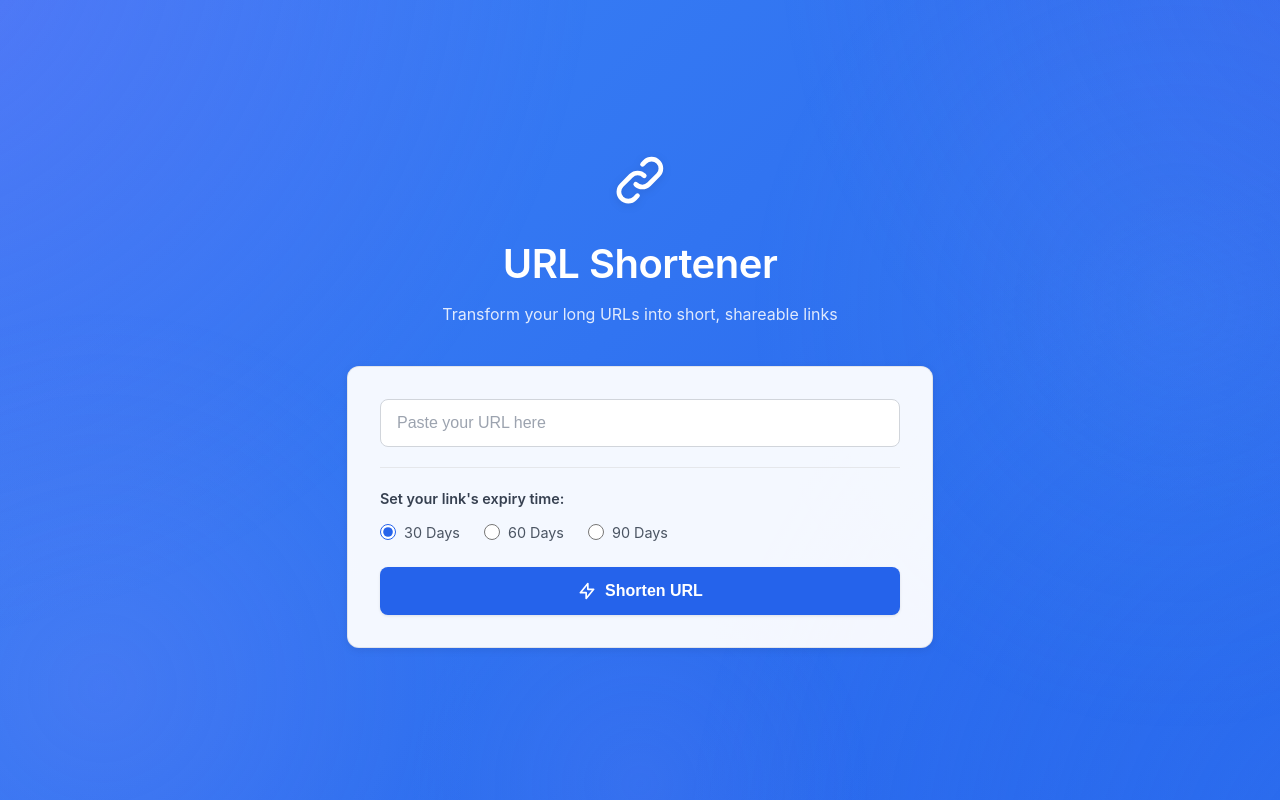
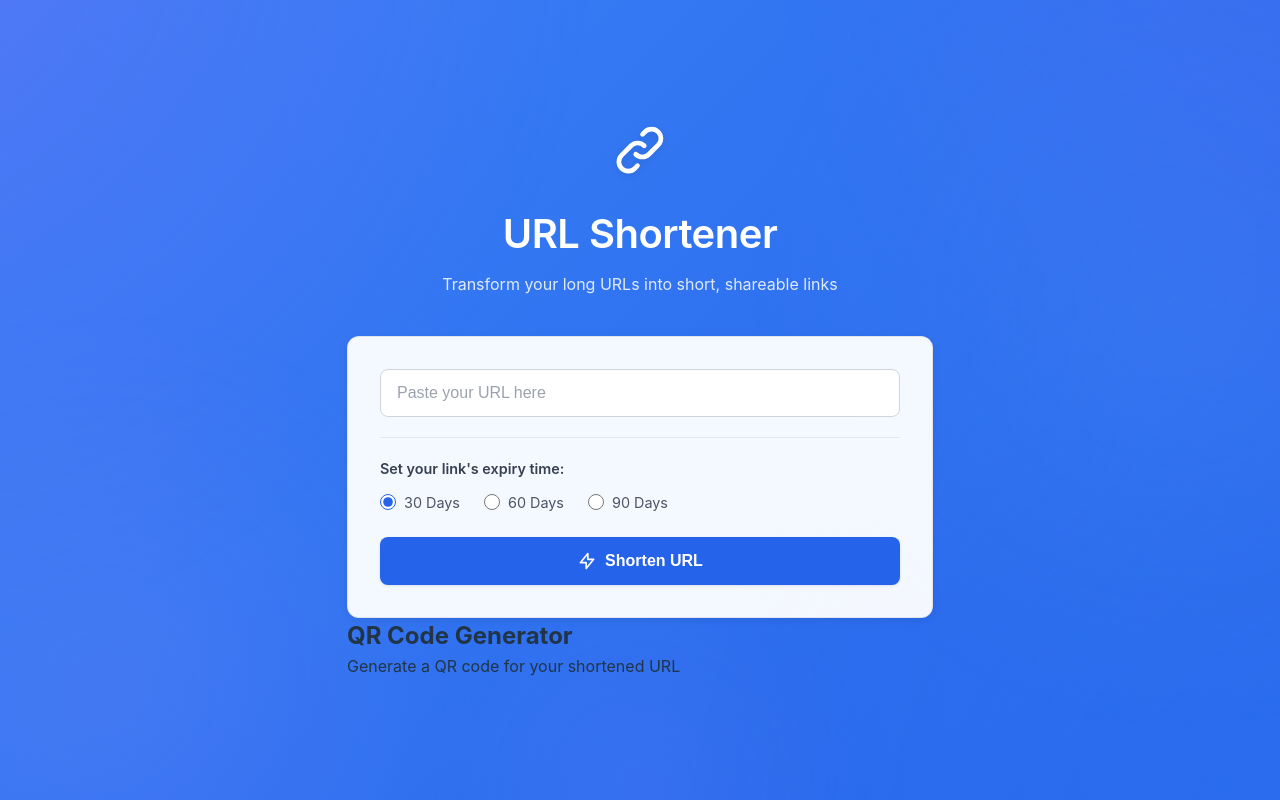
Before and after one commit to paddyv1/UrlShortnerFrontend, a React (Vite) app: page / in a window 1280 px wide. Built offline with nearby package versions, Linux system fonts and the light colour scheme.

Commit message:
started ui design for qr code generate form

```diff
--- a/src/App.jsx
+++ b/src/App.jsx
@@ -273,6 +273,12 @@ function App() {
           </button>
         </div>
       )}
+
+      <div className="qr-code-generator">
+        <h2>QR Code Generator</h2>
+        <p>Generate a QR code for your shortened URL</p>
+        {/* Placeholder for future QR code generation feature */}
+      </div>
     </div>
   );
 }
```
